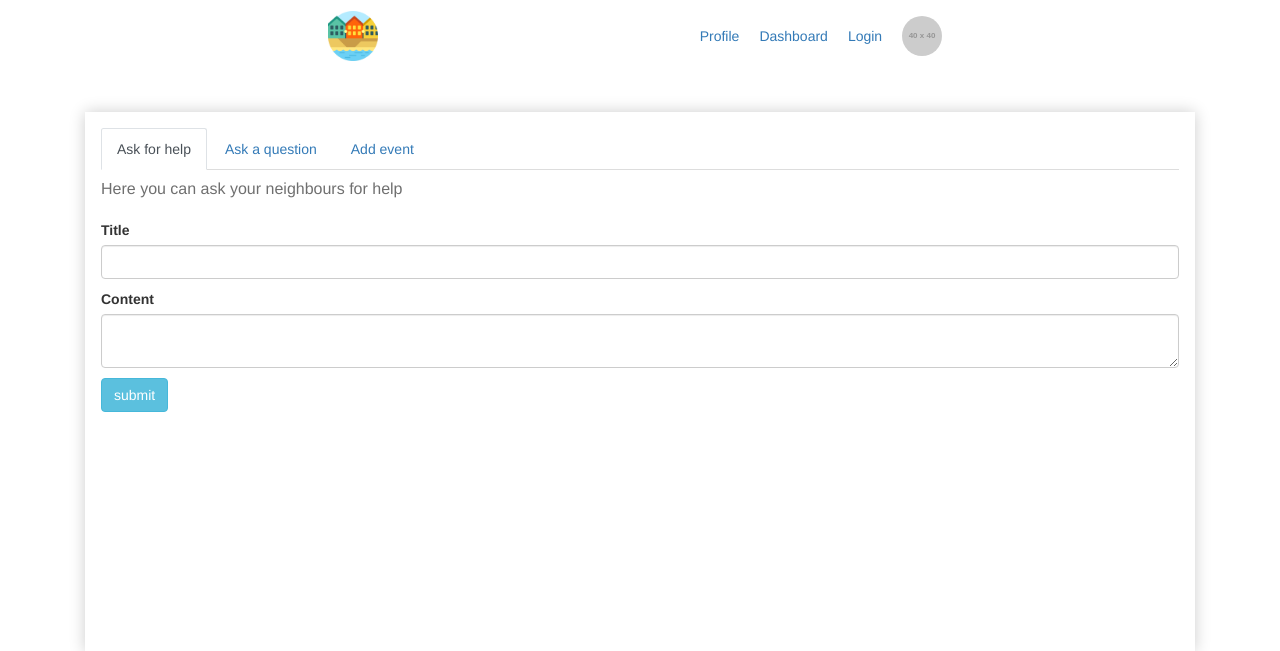
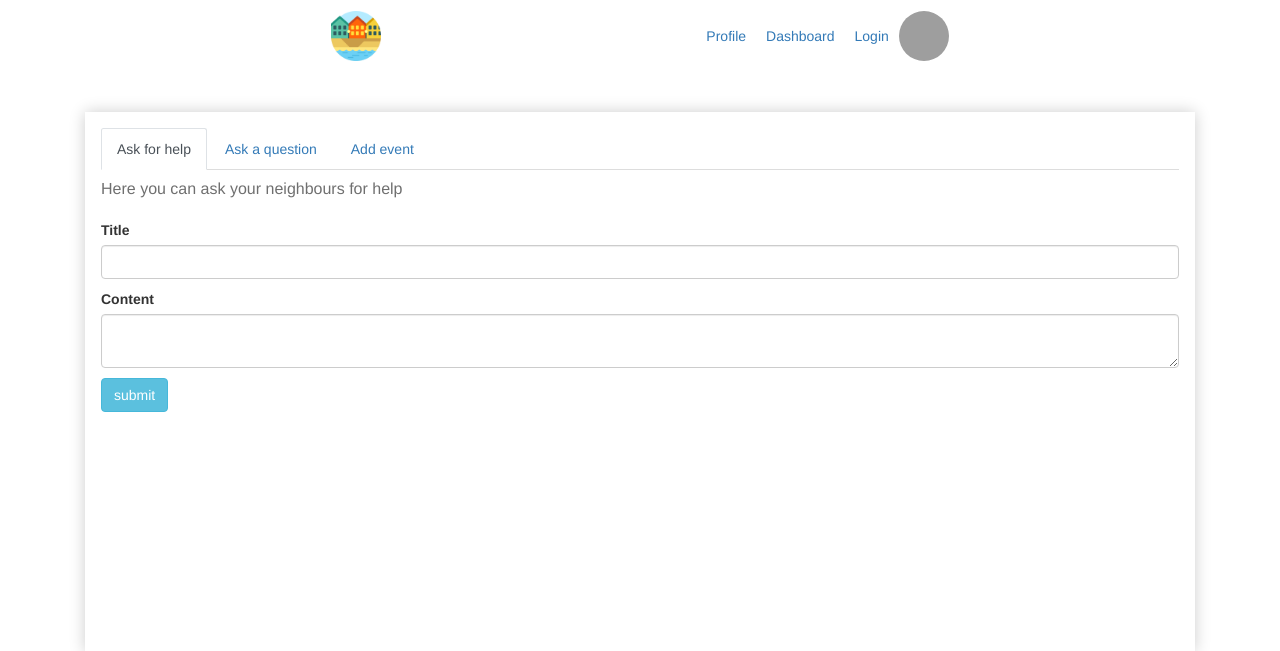
Before and after one commit to svpiddubna/local-hero, a Rails app: page /tasks/new in a window 1280 px wide. Shown: the top 651 px of the page. Run offline with Rails 7, Linux system fonts and the light colour scheme; a user stored in the database is signed in; style sheets or scripts are compiled from the project's sources; some libraries are stand-ins or nearby versions; grey boxes are pictures that could not be loaded.

Commit message:
added image upload and avatar to navbar

```diff
--- a/app/assets/stylesheets/components/_index.scss
+++ b/app/assets/stylesheets/components/_index.scss
@@ -1,6 +1,6 @@
 // Import your components CSS files here.
 @import "alert";
-@import "navbar";
+@import "navbar_new";
 
 @import "banner";
 @import "footer";
--- /dev/null
+++ b/app/assets/stylesheets/components/_navbar_new.scss
@@ -0,0 +1,5 @@
+#dropdownMenuButton {
+  height: 50px;
+  width: 50px;
+  border-radius: 50%;
+}
--- a/app/uploaders/photo_uploader.rb
+++ b/app/uploaders/photo_uploader.rb
@@ -1,3 +1,8 @@
 class PhotoUploader < CarrierWave::Uploader::Base
   include Cloudinary::CarrierWave
+
+  version :bright_face do
+    cloudinary_transformation effect: "brightness:10", radius: 20,
+      width: 150, height: 150, crop: :thumb, gravity: :face
+  end
 end
--- a/app/views/shared/_navbar_new.html.erb
+++ b/app/views/shared/_navbar_new.html.erb
@@ -8,7 +8,7 @@
     <%= link_to "Dashboard", "#", class: "px-3 d-none d-sm-block" %>
     <%= link_to "Login", new_user_session_path, class: "px-3 d-none d-sm-block" %>
     <div class="dropdown  d-none d-sm-block">
-      <%= image_tag "http://www.placehold.it/40x40", class: "rounded-circle px-3", alt:"avatar", type: "image", id: "dropdownMenuButton", data: { toggle:"dropdown" }, aria: { haspopup:"true", expanded: "false" } %>
+      <%= cl_image_tag current_user.photo.url(:bright_face), alt:"avatar", id: "dropdownMenuButton", data: { toggle:"dropdown" }, aria: { haspopup:"true", expanded: "false" } %>
       <div class="dropdown-menu dropdown-menu-right" aria-labelledby="dropdownMenuButton">
         <%= link_to "Action", "#", class: "dropdown-item" %>
         <%= link_to "Another action", "#", class: "dropdown-item" %>
```
